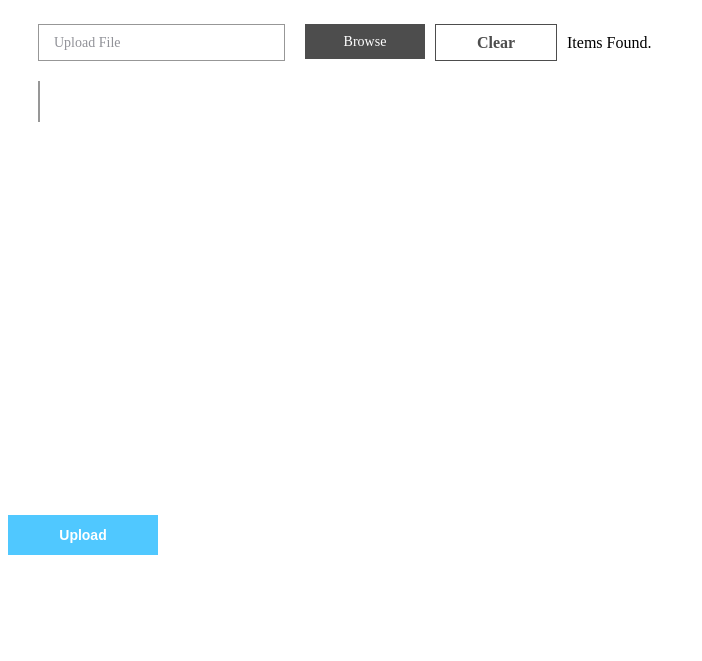
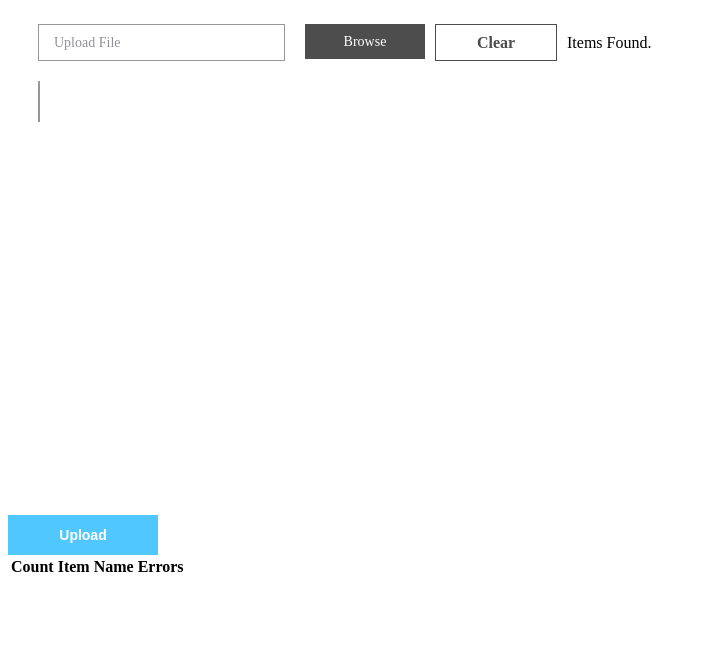
Before and after one commit to tashantukin/massupload_vue, a PHP site: page / in a window 1280 px wide; the page is wider, and only the part inside the window is pictured. Shown: the part 89-750 px from the top of that part, without its empty margins (0-702 px from the left). Run offline with PHP 8.4, Linux system fonts and the light colour scheme; lists and menus that the app fills with data are empty; some libraries are stand-ins or nearby versions.

Commit message:
Partial Working Error Display
need to fix count, error messages

```diff
--- a/admin/index.php
+++ b/admin/index.php
@@ -45,9 +45,33 @@
                       <button v-on:click=onUpload>Upload</button>
                     </div>
                   </div>
+                  <table class="table">
+                        <thead class="thead-dark">
+                          <tr>
+                          <th> Count</th>
+                          <th> Item Name</th>
+                          <th> Errors</th>
+                          </tr>
+                        </thead>
+                        <tbody>
+                          <tr v-for="item in results">
+                            <td> {{ item.Name }}  </td>
+                            <td> {{ item.Error }}  </td>
+
+                          </tr>
+                        </tbody>
+                      </table>
 
                 </div>
             </div>
+
+
+
+
+
+
+
+
         </div>
         <div class="clearfix"></div>
     </div>
--- a/admin/scripts/package1.js
+++ b/admin/scripts/package1.js
@@ -15,7 +15,7 @@ new Vue({
         sortKey: '',
         count: '',
         csvcontent:'',
-        result:[]
+        results:''
       };
     },
     filters: {
@@ -91,14 +91,23 @@ new Vue({
 
          // config: { headers: {'Content-Type': 'multipart/form-data' }}
       })
-      .then(function (response) {
-          //handle success
-          this.result =  response.data
 
-          console.log(response)
-          $('.data-loader').removeClass('active');
+      .then(response => {
+
+        vm.results = JSON.parse(response.data).result
+        console.table(vm.results)
+        $('.data-loader').removeClass('active');
 
       })
+      // .then(function (response) {
+      //     //handle success
+      //     vm.results =  response['data'][0]['result']
+
+      //     console.log(response)
+      //     console.table(vm.results)
+      //     $('.data-loader').removeClass('active');
+
+      // })
       .catch(function (response) {
           //handle error
           console.log(response)
```
Also changed, not shown: 1 other file.
